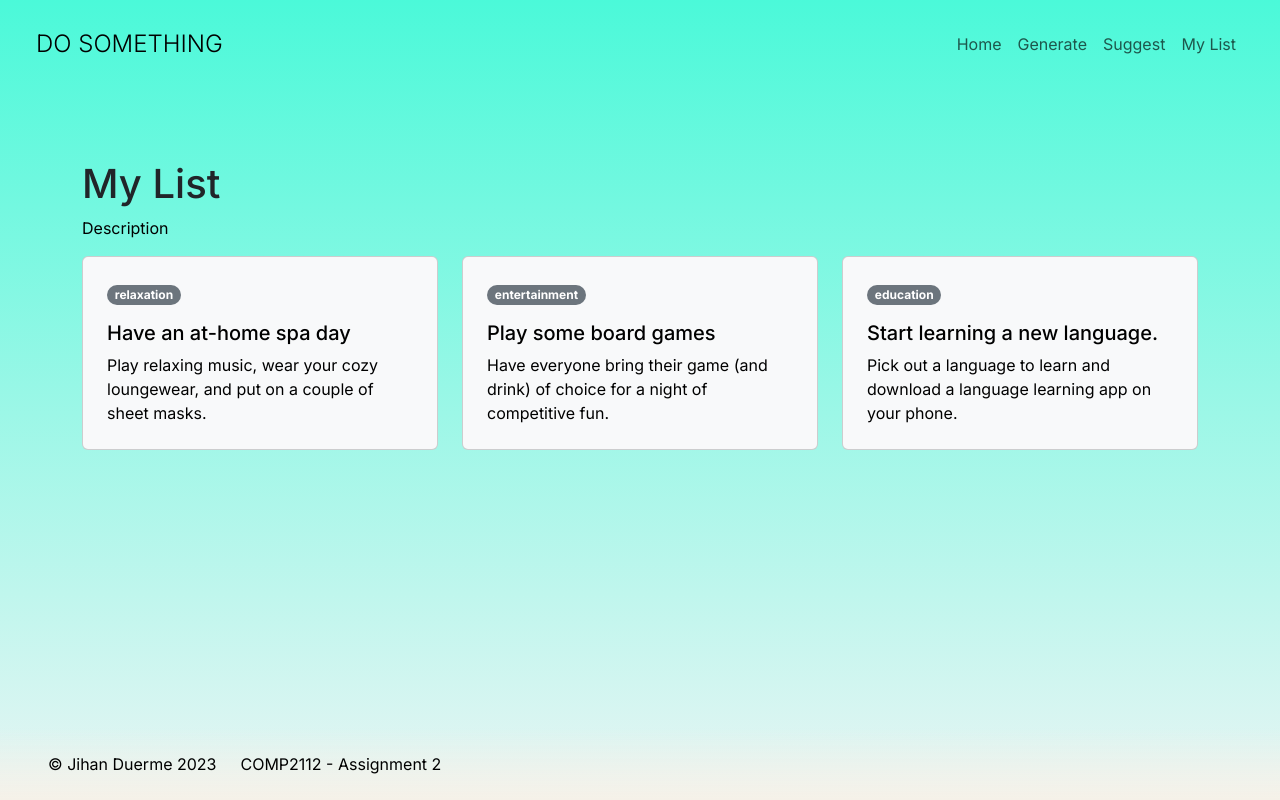
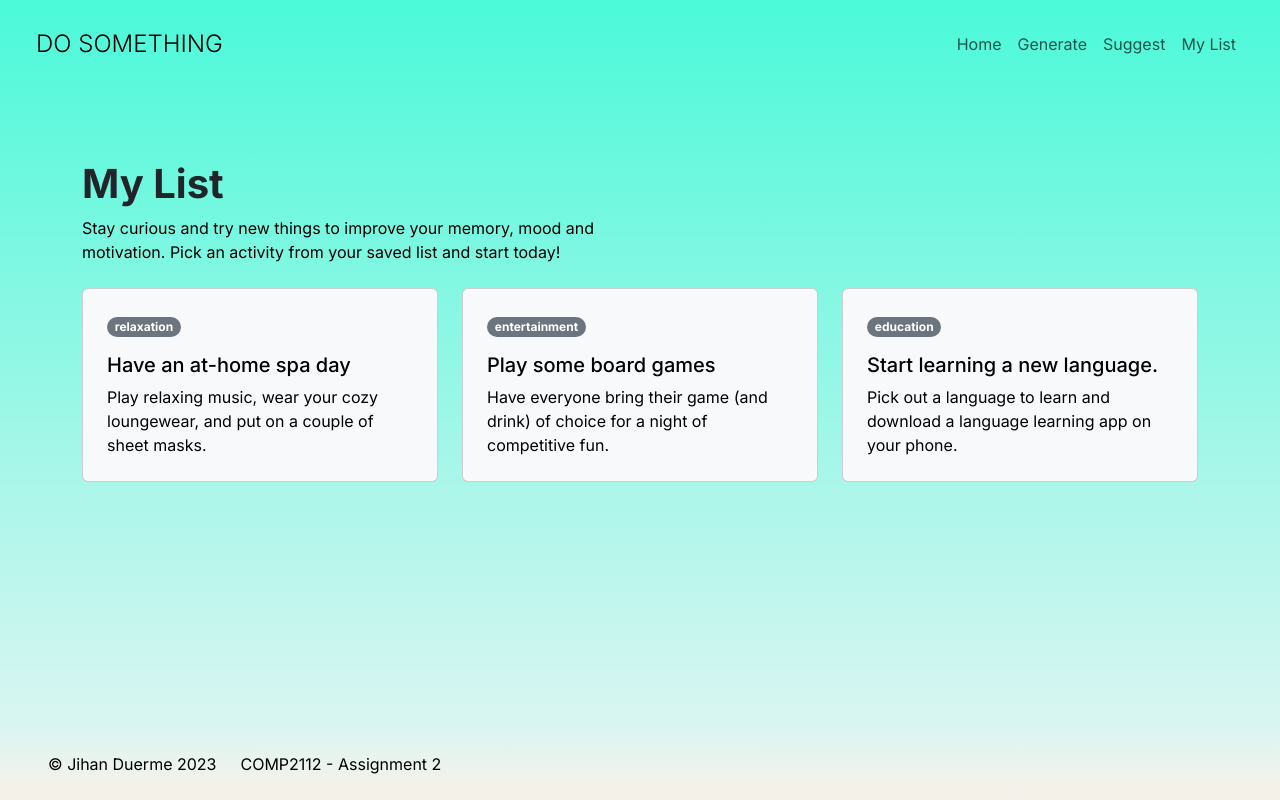
Before and after one commit to jihaniqua/do-something-app, a React (Create React App) app: page /my-list in a window 1280 px wide. Built offline with nearby package versions, Linux system fonts and the light colour scheme.

Commit message:
style update

```diff
--- a/src/App.js
+++ b/src/App.js
@@ -10,7 +10,6 @@ import MyList from "./views/MyList";
 
 // dependencies
 import { BrowserRouter, Routes, Route } from "react-router-dom";
-import { useState } from "react";
 
 function App() {
     return (
--- a/src/index.css
+++ b/src/index.css
@@ -21,6 +21,10 @@ h1, h2, h3, h4, h5, h6, p {
 .navbar-brand h1 {
     text-transform: uppercase;
     font-weight: 300 !important;
+}
+
+h1 {
+    font-weight: 700 !important;
 }
 
 /* Activities */
--- a/src/views/MyList.js
+++ b/src/views/MyList.js
@@ -34,9 +34,11 @@ function MyList() {
 
     return (
         <div className="container">
+            <section className="col-lg-6 mb-4">
                 <h1>My List</h1>
-            <p>Description</p>
-            <div className="row">
+                <p>Stay curious and try new things to improve your memory, mood and motivation. Pick an activity from your saved list and start today!</p>
+            </section>
+            <section className="row">
                 {/* sampleList data */}
                 {sampleList.map((activity) => (
                     <div className="col-4 mb-4">
@@ -61,7 +63,7 @@ function MyList() {
                         </div>
                     </div>
                 ))}
-            </div>
+            </section>
         </div>
     );
 }
--- a/src/views/Suggest.js
+++ b/src/views/Suggest.js
@@ -40,10 +40,11 @@ function Suggest() {
 
     return (
         <div className="container">
-            <section className="col-lg-6">
+            <section className="col-lg-6 mb-4">
                 <h1>Suggest a new activity</h1>
                 <p>Having a list of things to do is a great way to encourage yourself and your family to build these activity days in your calendar. <a href="/my-list">See what others have suggested.</a></p>
-                <form onSubmit={handleSubmit}>
+            </section>
+            <form className="col-lg-7" onSubmit={handleSubmit}>
                 {/* Activity input field */}
                 <fieldset className="form-floating mb-3">
                     <input type="text" className="form-control" id="activity" placeholder="Activity" name="activity" value={formData.activity} onChange={handleChange}></input>
@@ -61,7 +62,6 @@ function Suggest() {
                 </fieldset>
                 <button type="submit" className="btn btn-dark">Submit</button>
             </form>
-            </section>
         </div>
     )
 }
```
Lines whose indentation alone changed are shown as unchanged.
